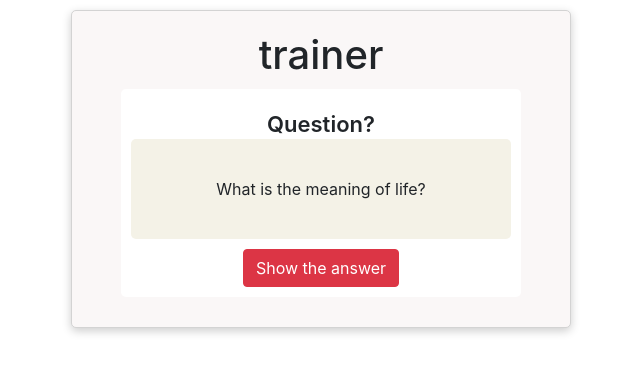
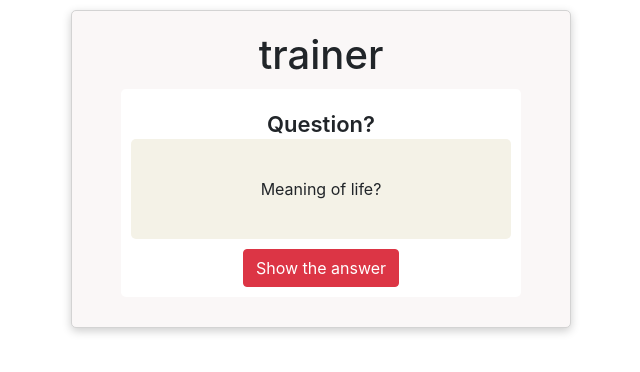
Before and after one commit to erkinun/Flashcards, a React (Create React App) app: page / in a window 1280 px wide. Shown: the top 372 px of the page, without its empty margins (319-959 px from the left). Built offline with nearby package versions, Linux system fonts and the light colour scheme.

Commit message:
feat: loading questions

```diff
--- a/src/App.js
+++ b/src/App.js
@@ -1,5 +1,6 @@
 import './App.css'
 import Trainer from './components/Trainer/Trainer'
+import questions from './questions'
 
 function App() {
   return (
@@ -8,7 +9,7 @@ function App() {
       {/* TODO design a progression thru questions */}
       {/* TODO counters for right and wrong answers */}
       {/* TODO basically like https://www.cram.com/flashcards/cultural-anthropology-chapter-1-2504264 */}
-      <Trainer />
+      <Trainer questions={questions} />
     </div>
   )
 }
--- a/src/components/Trainer/Trainer.jsx
+++ b/src/components/Trainer/Trainer.jsx
@@ -4,7 +4,7 @@ import './Trainer.css'
 const Trainer = ({ questions = [] }) => (
   <div className='trainer'>
     <h1>trainer</h1>
-    <Flashcard question={'What is the meaning of life?'} answer={42} />
+    <Flashcard {...questions[0]} />
   </div>
 )
 
--- /dev/null
+++ b/src/questions.js
@@ -0,0 +1,8 @@
+const questions = [
+  {
+    question: 'Meaning of life?',
+    answer: '42',
+  },
+]
+
+export default questions
```
